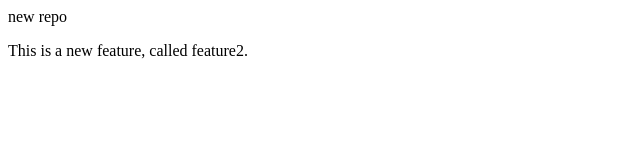
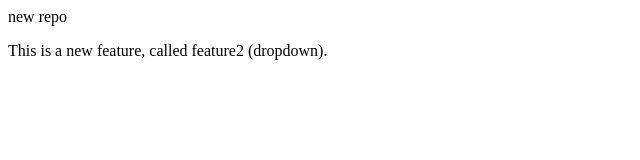
Before and after one commit to MadhuriN-369/localRepo, a plain HTML site: page index.html in a window 1280 px wide. Shown: the full height of the page, 0-640 px from the left. Drawn offline with Linux system fonts and the light colour scheme.

Commit message:
Add dropdown

```diff
--- a/index.html
+++ b/index.html
@@ -1,2 +1,2 @@
 <p>new repo</p>
-<p>This is a new feature, called feature2.</p>
+<p>This is a new feature, called feature2 (dropdown).</p>
```
